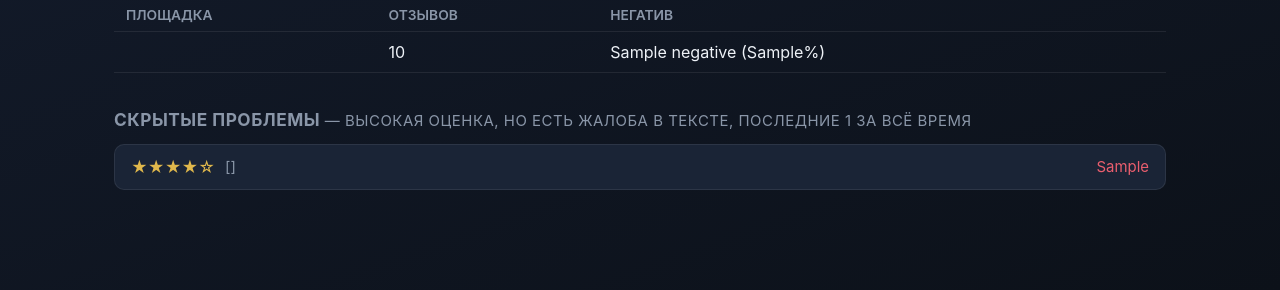
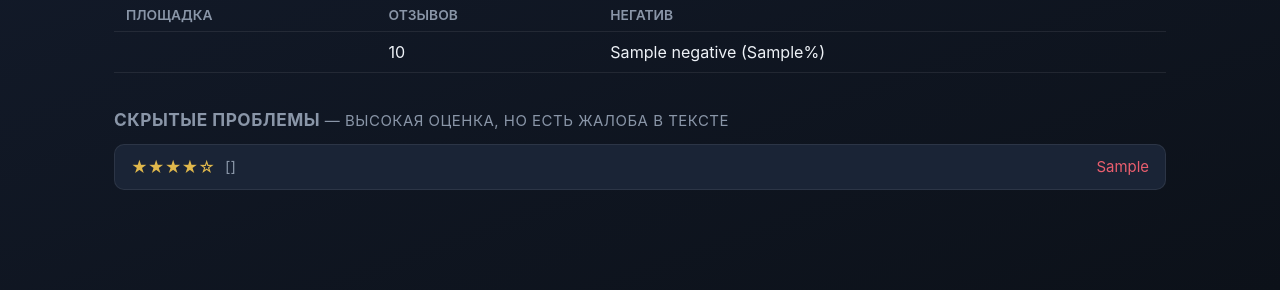
Before and after one commit to GerogeousGT/review-monitor, a Flask app: template webapp/templates/dashboard.html in a window 1280 px wide. Shown: the part 1296-1586 px from the top of the page. Run offline with Flask 3, Linux system fonts and the light colour scheme; the visitor is signed in with stand-in values (Sample User, id 1); the template is opened without the code that fills it: most values are stand-ins (such as "Sample title", 1, 10 or a date in 2020).

Commit message:
Дашборд: убрать "последние N за всё время" у "Скрытых проблем"
Была моя техническая находка, не пользовательская ценность на дашборде.
Оставлена исходная подпись.

Co-Authored-By: Claude Sonnet 5 <noreply@anthropic.com>

```diff
--- a/webapp/templates/dashboard.html
+++ b/webapp/templates/dashboard.html
@@ -504,7 +504,7 @@
 </div>
 
 <div class="section">
-  <h2>Скрытые проблемы <span style="color:var(--text-dim); font-weight:400; font-size:0.8125rem;">— высокая оценка, но есть жалоба в тексте, последние {{ hidden_problems|length }} за всё время</span></h2>
+  <h2>Скрытые проблемы <span style="color:var(--text-dim); font-weight:400; font-size:0.8125rem;">— высокая оценка, но есть жалоба в тексте</span></h2>
   {% if hidden_problems %}
   <div class="hidden-list">
     {% for h in hidden_problems %}
```
Also changed, not shown: CHANGELOG.md.
